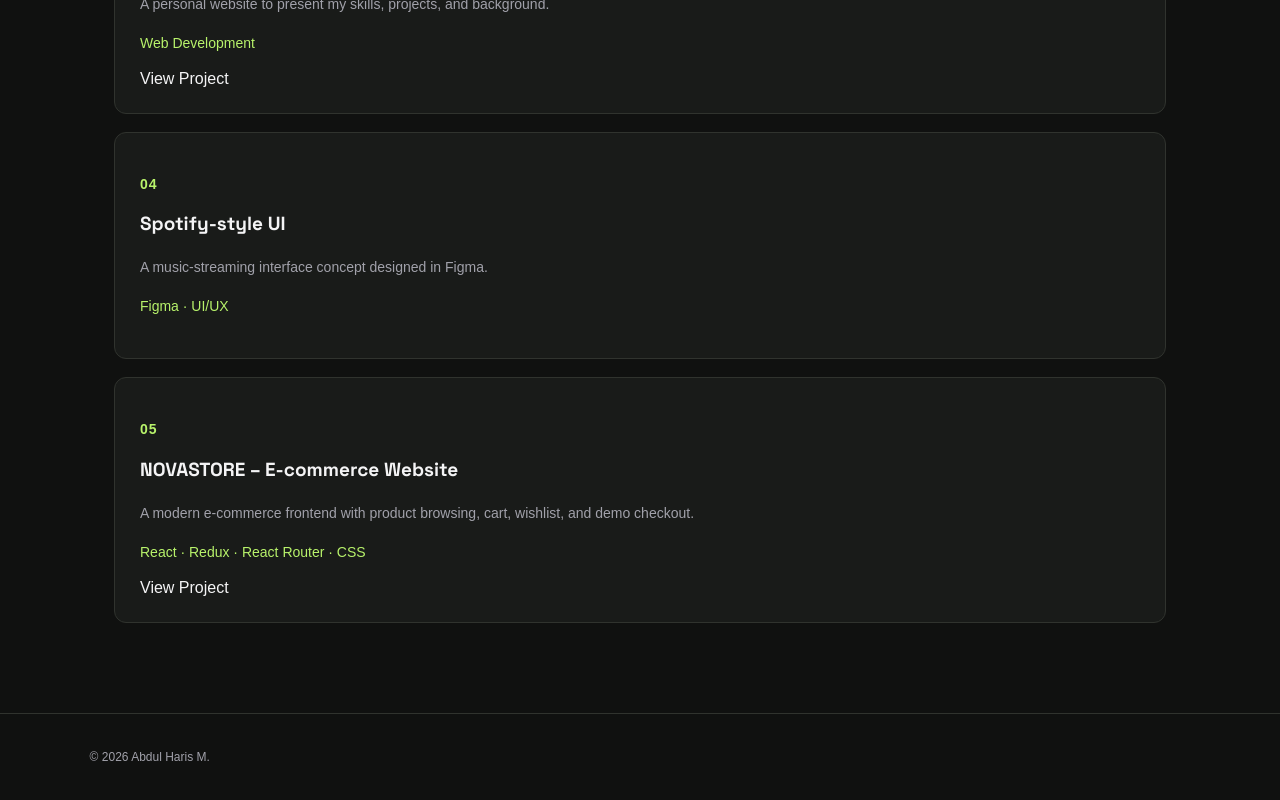
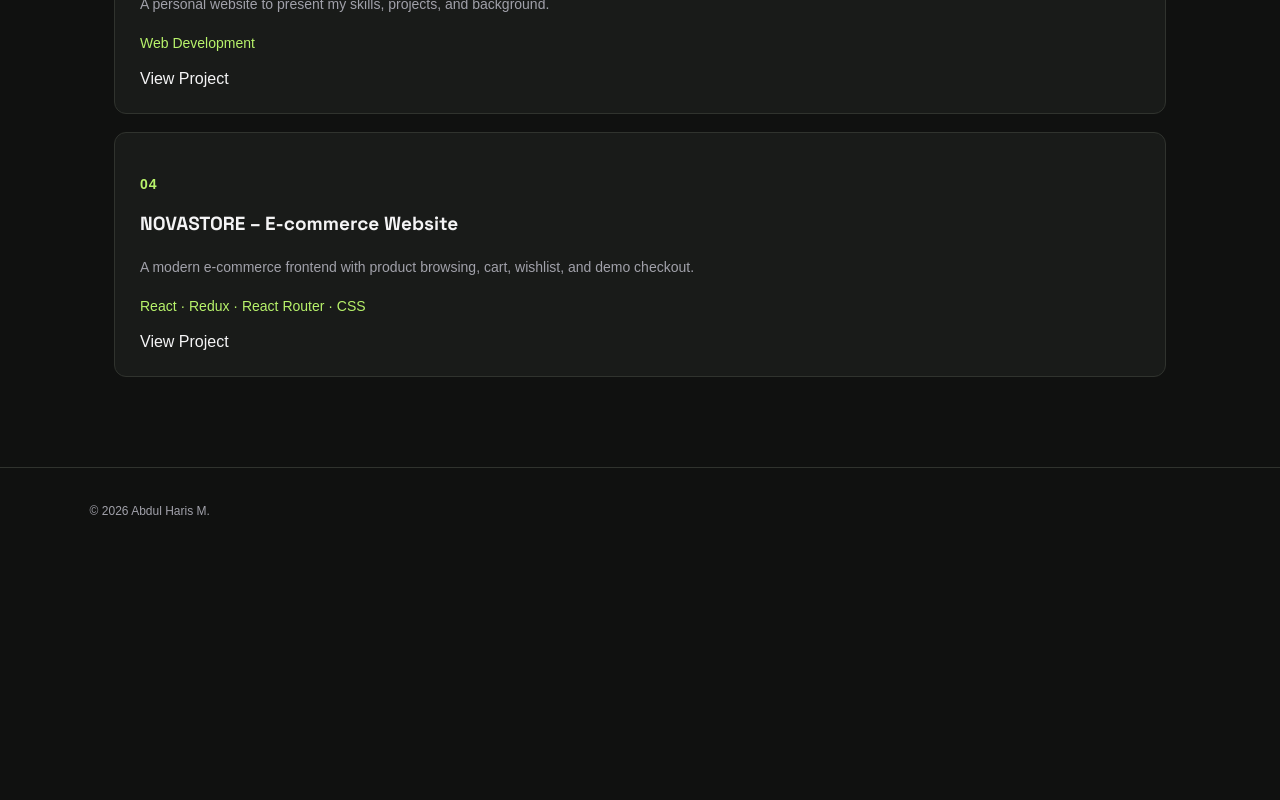
Before and after one commit to AbdulHaris786/portfolio-react, a React (Vite) app: page /projects in a window 1280 px wide. Shown: the part 891-1691 px from the top of the page. After the commit the page ends 1445 px from the top, so only its background shows below. Built offline with nearby package versions, Linux system fonts and the light colour scheme.

Commit message:
Remove Spotify-style UI project and adjust project numbering in Projects component

```diff
--- a/src/pages/projects.jsx
+++ b/src/pages/projects.jsx
@@ -21,15 +21,9 @@ const projects = [
       "A personal website to present my skills, projects, and background.",
     tech: "Web Development",
   },
+
   {
     number: "04",
-    title: "Spotify-style UI",
-    description:
-      "A music-streaming interface concept designed in Figma.",
-    tech: "Figma · UI/UX",
-  },
-  {
-    number: "05",
     title: "NOVASTORE – E-commerce Website",
     description:
       "A modern e-commerce frontend with product browsing, cart, wishlist, and demo checkout.",
@@ -58,7 +52,7 @@ export default function Projects() {
 
             {(project.number === "01" ||
               project.number === "03" ||
-              project.number === "05") && (
+              project.number === "04") && (
               <a
                 href={
                   project.number === "01"
```
